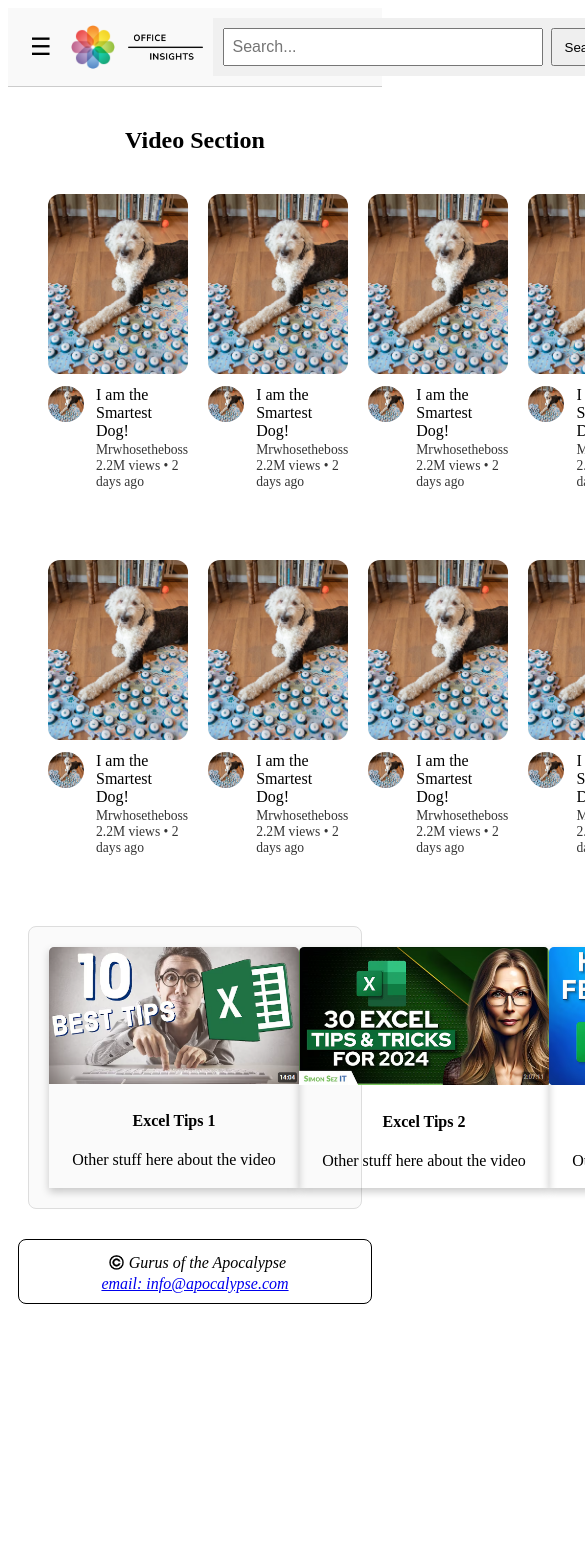
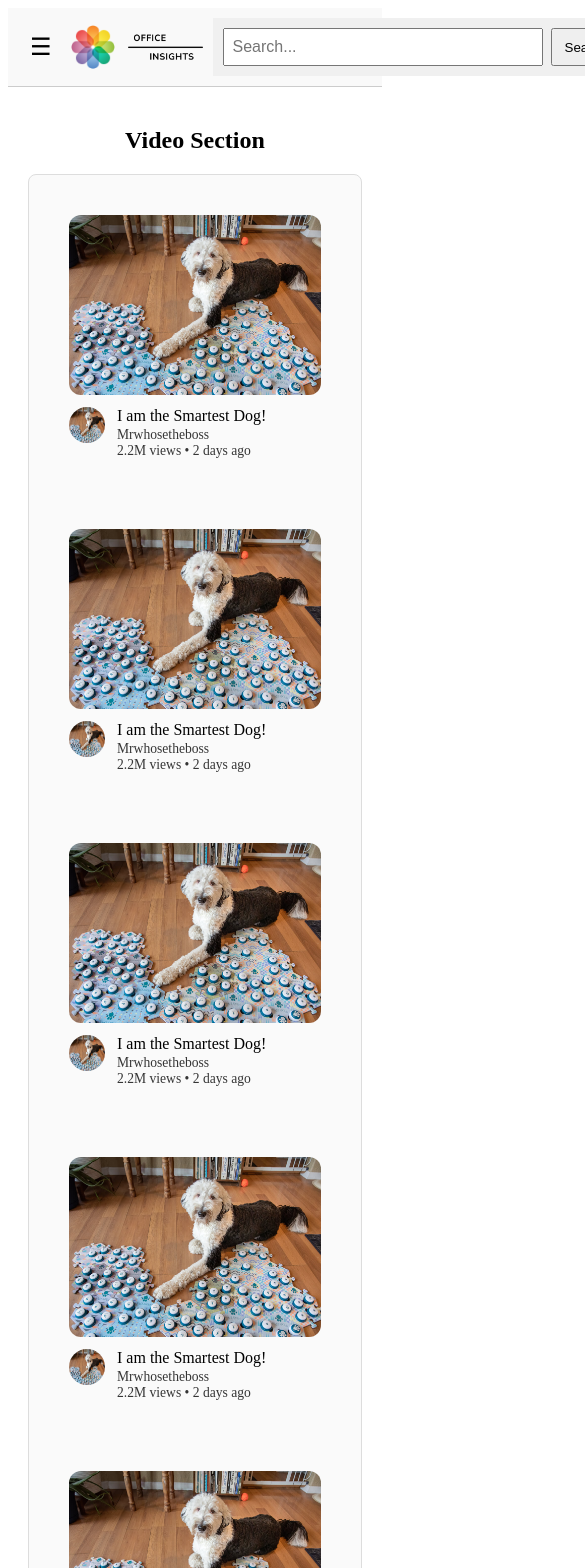
Before and after one commit to stevehunt70/final_project, a React (Vite) app: page /videomain in a window 390 px wide. Shown: the top 1568 px of the page, 585 px wide, since content can reach past the window. Before the commit the page ends 1322 px from the top, so only its background shows below. Built offline with nearby package versions, Linux system fonts and the light colour scheme.

Commit message:
Updated the layout issues to make it responsive.

```diff
--- a/src/assets/css/styles.css
+++ b/src/assets/css/styles.css
@@ -1,11 +1,11 @@
 .video-area {
-  display: flex;
-  justify-content: space-around;
+  display: grid;
+  grid-template-columns: repeat(auto-fit, minmax(250px, 1fr));
+  gap: 20px; /* space between cards */
   background-color: #fafafa;
   border: 1px solid #ddd;
   padding: 20px;
   border-radius: 8px;
-  text-align: center;
 }
 
 .card {
@@ -34,7 +34,7 @@
 }
 
 .card img {
-  width: 250px;
+  width: 100%;
   height: auto;
   border-radius: 5px 5px 0 0;
 }
--- a/src/components/VideoCard.css
+++ b/src/components/VideoCard.css
@@ -4,6 +4,20 @@
   gap: 20px;
   padding: 20px;
   justify-items: center;
+}
+
+/* Medium screens: 2 columns */
+@media (max-width: 1024px) {
+  .videos-grid {
+    grid-template-columns: repeat(2, 1fr);
+  }
+}
+
+/* Small screens: 1 column */
+@media (max-width: 600px) {
+  .videos-grid {
+    grid-template-columns: 1fr;
+  }
 }
 
 .video-card {
--- a/src/pages/VideoMain.jsx
+++ b/src/pages/VideoMain.jsx
@@ -19,9 +19,10 @@
   );
 
   return (
-    <div>
-      <div align="center">
-        <h2>Video Section</h2>
+    <div align="center">
+      <h2>Video Section</h2>
+      <div className="video-area" >
+        {/*Below is where video cards are put which need to be updated*/}
         <div className="videos-grid">
           {[...Array(8)].map((_, idx) => (
             <VideoCard key={idx} />
```
